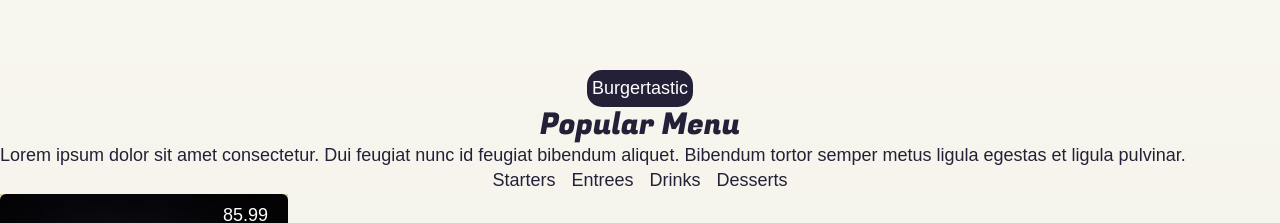
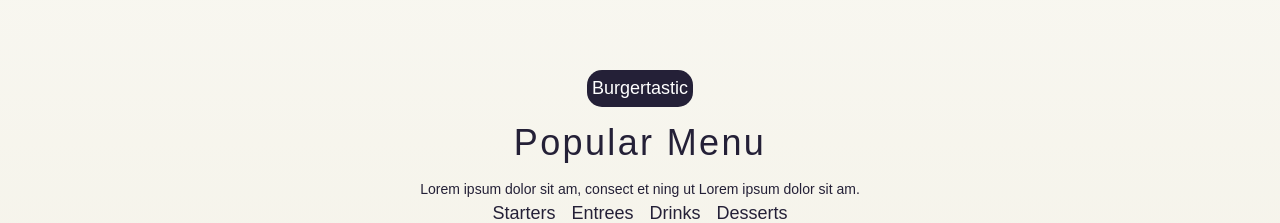
Before and after one commit to CEODemitri/burger-brothers, a SvelteKit app: page / in a window 1280 px wide. Shown: the part 824-1047 px from the top of the page. Built offline with nearby package versions, Linux system fonts and the light colour scheme; a web font is replaced by a local one.

Commit message:
new component for the section headers

```diff
--- /dev/null
+++ b/src/components/SectionHeader.svelte
@@ -0,0 +1,22 @@
+<script>
+    export let pill;
+    export let title;
+    export let description;
+</script>
+
+<div class="text-center text-dark flex flex-col gap-3">
+    <p class="pill p-5">{pill}</p>
+    <h1 class="text-dark ff-sans-normal letter-spacing-3 fs-600">{title}</h1>
+    <p class="fs-200 ff-sans">{description}</p>
+</div>
+
+<style>
+    p.pill {
+        background-color: hsl(250, 27%, 17%);
+		color: #fff;
+		width: fit-content;
+		padding: 5px;
+		border-radius: 15px;
+		margin: auto;
+    }
+</style>
--- a/src/routes/+page.svelte
+++ b/src/routes/+page.svelte
@@ -1,7 +1,7 @@
 <script>
 	// Supports weights 300-700
-	import Cards from './components/Cards/Cards.svelte';
-	import Carousel from './components/Home/Carousel.svelte';
+	import Cards from '../components/Cards/Cards.svelte';
+	import SectionHeader from '../components/SectionHeader.svelte';
 
 	const melt = {
 		src: '/specials/grill-quinoa.png',
@@ -33,6 +33,12 @@
 		{ name: 'Drinks', path: '#drinks' },
 		{ name: 'Desserts', path: '#desserts' }
 	];
+
+	const popular = {
+		pill: 'Burgertastic',
+		title: 'Popular Menu',
+		description: 'Lorem ipsum dolor sit am, consect et ning ut Lorem ipsum dolor sit am.'
+	}
 </script>
 
 <div class="home">
@@ -58,15 +64,8 @@
 	</div>
 
 	<!-- popular menu -->
+	<SectionHeader {...popular}/>
 	<div class="text-dark">
-		<div class="pill">Burgertastic</div>
-		<article>
-			<h2 class="text-3xl ff-sans text-center">Popular Menu</h2>
-			<p>
-				Lorem ipsum dolor sit amet consectetur. Dui feugiat nunc id feugiat bibendum aliquet.
-				Bibendum tortor semper metus ligula egestas et ligula pulvinar.
-			</p>
-		</article>
 		<article class="flex justify-center ff-sans">
 			{#each tabs as tab}
 				<a href={tab.path}>{tab.name}</a>
@@ -129,15 +128,6 @@
 		text-align: center;
 	}
 
-	.pill {
-		background-color: hsl(250, 27%, 17%);
-		color: #fff;
-		width: fit-content;
-		padding: 5px;
-		border-radius: 15px;
-		margin: auto;
-	}
-
 	h1,
 	h2 {
 		font-family: 'Fugaz One', system-ui;
```
Also changed, not shown: src/components/Cards/Cards.svelte (renamed from src/routes/components/Cards/Cards.svelte), src/components/Cards/MediumCards.svelte (renamed from src/routes/components/Cards/MediumCards.svelte), src/components/Carousel.svelte (renamed from src/routes/components/Home/Carousel.svelte).
